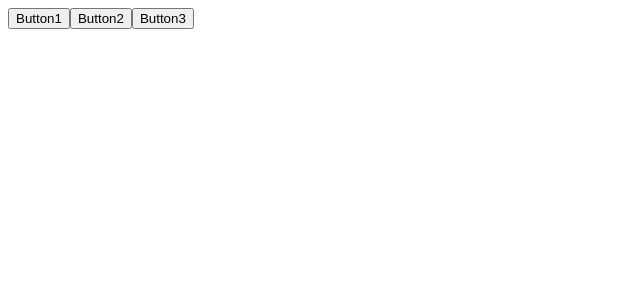
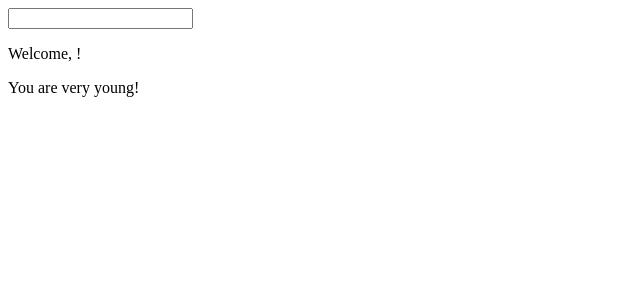
Before and after one commit to monica-lucaci/develhope-react, a React (Vite) app in the folder my-app/: page / in a window 1280 px wide. Shown: the top 300 px of the page, without its empty margins (0-640 px from the left). Built offline with nearby package versions, Linux system fonts and the light colour scheme.

Commit message:
InteractiveWelcome

```diff
--- a/my-app/src/App.jsx
+++ b/my-app/src/App.jsx
@@ -1,30 +1,12 @@
-// import AlertClock from "./AlertClock";
-// import Clock from "./Clock";
-// import MouseClicker from "./MouseClicker";
-// import Counter from "./Counter";
-// import Hello from "./Hello";
-// import Message from "./Message";
-// import Welcome from "./Welcome";
-import Multibutton from "./Multibutton";
+import InteractiveWelcome from "./InteractiveWelcome";
+
 
 const App = () => {
-  // const age = 3;
-  // const handleShowAlert = () => {
-  //   const time = new Date().toLocaleTimeString();
 
-  //   alert(`The time is ${time}`);
-  // };
 
   return (
     <div>
-      {/* <Hello />
-      <Message />
-      <Welcome name="John" age={age} />
-      <AlertClock onButtonClick={handleShowAlert} />
-      <Counter initialValue={0} incrementAmount={2} decrementAmount={5}/> */}
-      {/* <Clock /> */}
-      {/* <MouseClicker /> */}
-      <Multibutton />
+      <InteractiveWelcome />
     </div>
   );
 };
--- /dev/null
+++ b/my-app/src/InteractiveWelcome.jsx
@@ -0,0 +1,17 @@
+import { useState } from "react";
+import Welcome from "./Welcome";
+
+const InteractiveWelcome = () => {
+  const [value, setValue] = useState("");
+  const handleInput = (event) => {
+    setValue(event.target.value);
+  };
+  return (
+    <>
+      <input value={value} onInput={handleInput}></input>
+      <Welcome name={value} />
+    </>
+  );
+};
+
+export default InteractiveWelcome;
--- a/my-app/src/MouseClicker.jsx
+++ b/my-app/src/MouseClicker.jsx
@@ -1,4 +1,4 @@
-import icon from "./icon.png";
+import icon from "/icon.png";
 
 const MouseClicker = () => {
   const handleButtonClick = (event) => {
```
Also changed, not shown: my-app/public/icon.png (renamed from my-app/src/icon.png).
